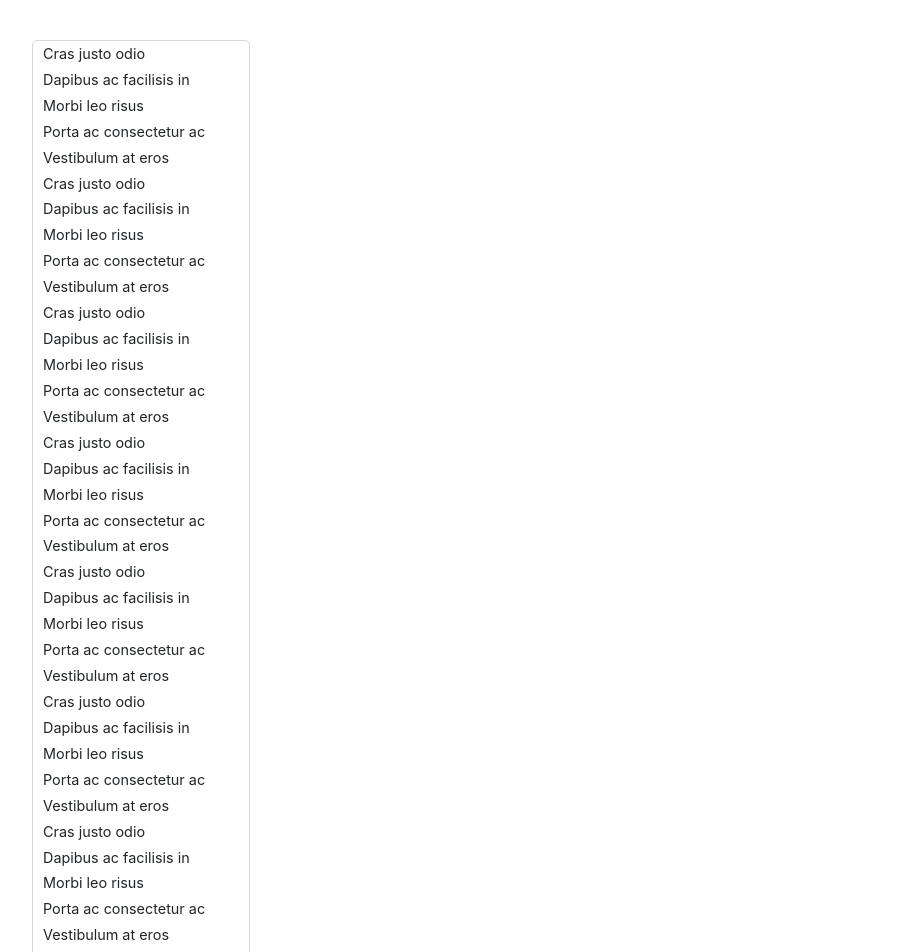
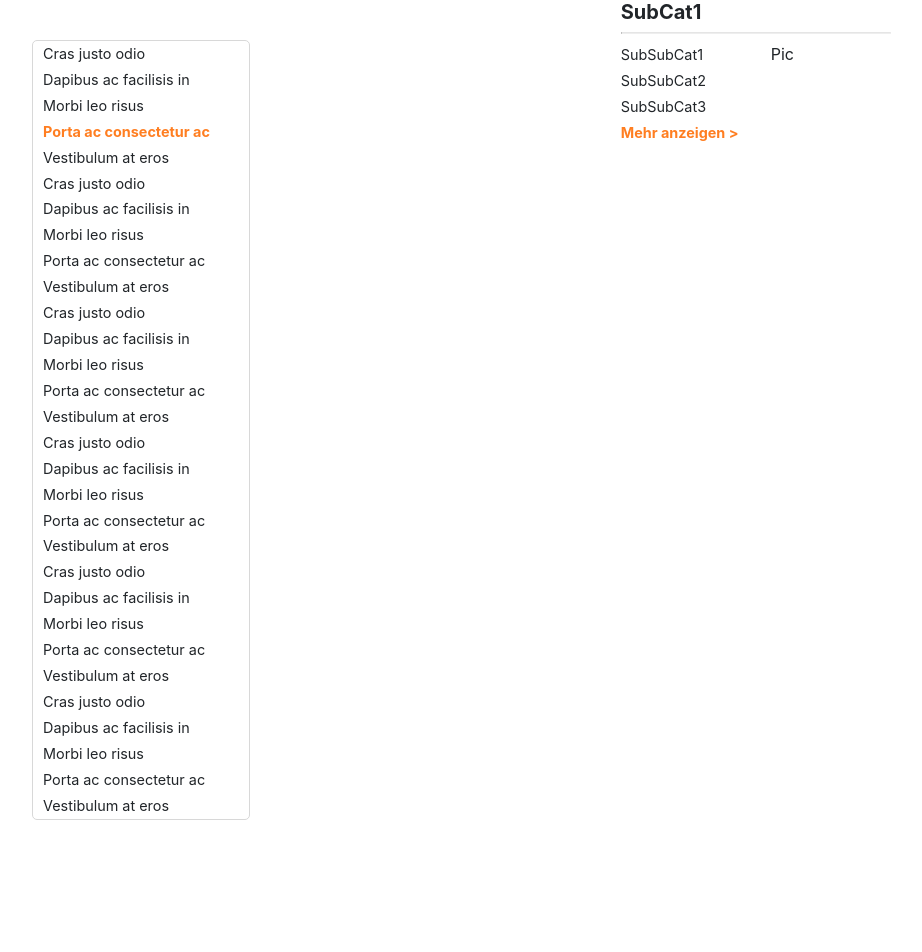
Before and after one commit to ynhiho/obi-project-webmobile, a React (Create React App) app in the folder client/: page / in a window 1280 px wide. Shown: the part 140-1092 px from the top of the page, without its empty margins (48-970 px from the left). After the commit the page ends 976 px from the top, so only its background shows below. Built offline with nearby package versions, Linux system fonts and the light colour scheme.

Commit message:
subcategory component

```diff
--- a/client/src/App.js
+++ b/client/src/App.js
@@ -3,6 +3,7 @@ import { Container, Row, Col } from "react-bootstrap";
 import AppNavbar from "./components/AppNavbar";
 import TopBar from "./components/TopBar";
 import ProductList from "./components/ProductList";
+import SubCatDetails from "./components/SubCatDetails";
 
 import "bootstrap/dist/css/bootstrap.min.css";
 import "./App.css";
@@ -16,6 +17,9 @@ function App() {
         <Col className="col-md-3">
           <ProductList />
         </Col>
+        <Col className="col-md-9">
+          <SubCatDetails />
+        </Col>
       </Row>
     </div>
   );
--- a/client/src/components/ProductList.js
+++ b/client/src/components/ProductList.js
@@ -35,16 +35,6 @@ class ProductList extends Component {
         <li>Morbi leo risus</li>
         <li>Porta ac consectetur ac</li>
         <li>Vestibulum at eros</li>
-        <li>Cras justo odio</li>
-        <li>Dapibus ac facilisis in</li>
-        <li>Morbi leo risus</li>
-        <li>Porta ac consectetur ac</li>
-        <li>Vestibulum at eros</li>
-        <li>Cras justo odio</li>
-        <li>Dapibus ac facilisis in</li>
-        <li>Morbi leo risus</li>
-        <li>Porta ac consectetur ac</li>
-        <li>Vestibulum at eros</li>
       </ul>
     );
   }
--- /dev/null
+++ b/client/src/components/SubCatDetails.css
@@ -0,0 +1,31 @@
+.horizontal-line {
+  display: block;
+  margin-top: 0.5em;
+  margin-bottom: 0.5em;
+  margin-left: auto;
+  margin-right: auto;
+  border-style: inset;
+  border-width: 1px;
+}
+
+.container-details.container {
+  width: 300px;
+}
+
+.list-subcat {
+  list-style-type: none;
+  padding-left: 0;
+}
+
+.title-subcat {
+  font-weight: bold;
+}
+
+li:nth-child(4) {
+  color: #ff7e21;
+  font-weight: bold;
+}
+
+h5 {
+  font-weight: bold;
+}
--- /dev/null
+++ b/client/src/components/SubCatDetails.js
@@ -0,0 +1,27 @@
+import React, { Component } from "react";
+import { Container, Row, Col } from "react-bootstrap";
+import "./SubCatDetails.css";
+
+class SubCatDetails extends Component {
+  render() {
+    return (
+      <Container className="container-details">
+        <h5 className="title-subcat">SubCat1</h5>
+        <hr className="horizontal-line" />
+        <Row>
+          <Col>
+            <ul className="list-subcat">
+              <li>SubSubCat1</li>
+              <li>SubSubCat2</li>
+              <li>SubSubCat3</li>
+              <li>Mehr anzeigen ></li>
+            </ul>
+          </Col>
+          <Col>Pic</Col>
+        </Row>
+      </Container>
+    );
+  }
+}
+
+export default SubCatDetails;
```
Also changed, not shown: client/src/components/SubCatGroup.js (added, +17 -0 lines), client/src/components/SubCatGroup.css (added).
